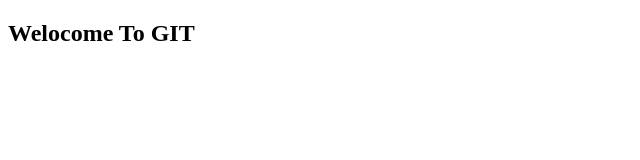
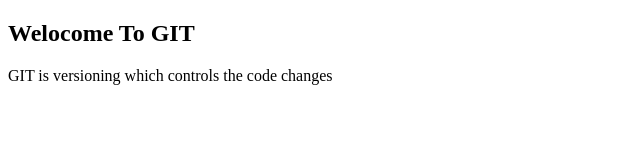
Before and after one commit to shriram2017/test_two, a plain HTML site: page index.html in a window 1280 px wide. Shown: the whole page, without its empty margins (0-640 px from the left). Drawn offline with Linux system fonts and the light colour scheme.

Commit message:
Added some content to index file

```diff
--- a/index.html
+++ b/index.html
@@ -7,5 +7,6 @@
 </head>
 <body>
     <h2>Welocome To GIT</h2>
+    <p>GIT is versioning which controls the code changes</p>
 </body>
 </html>
```
